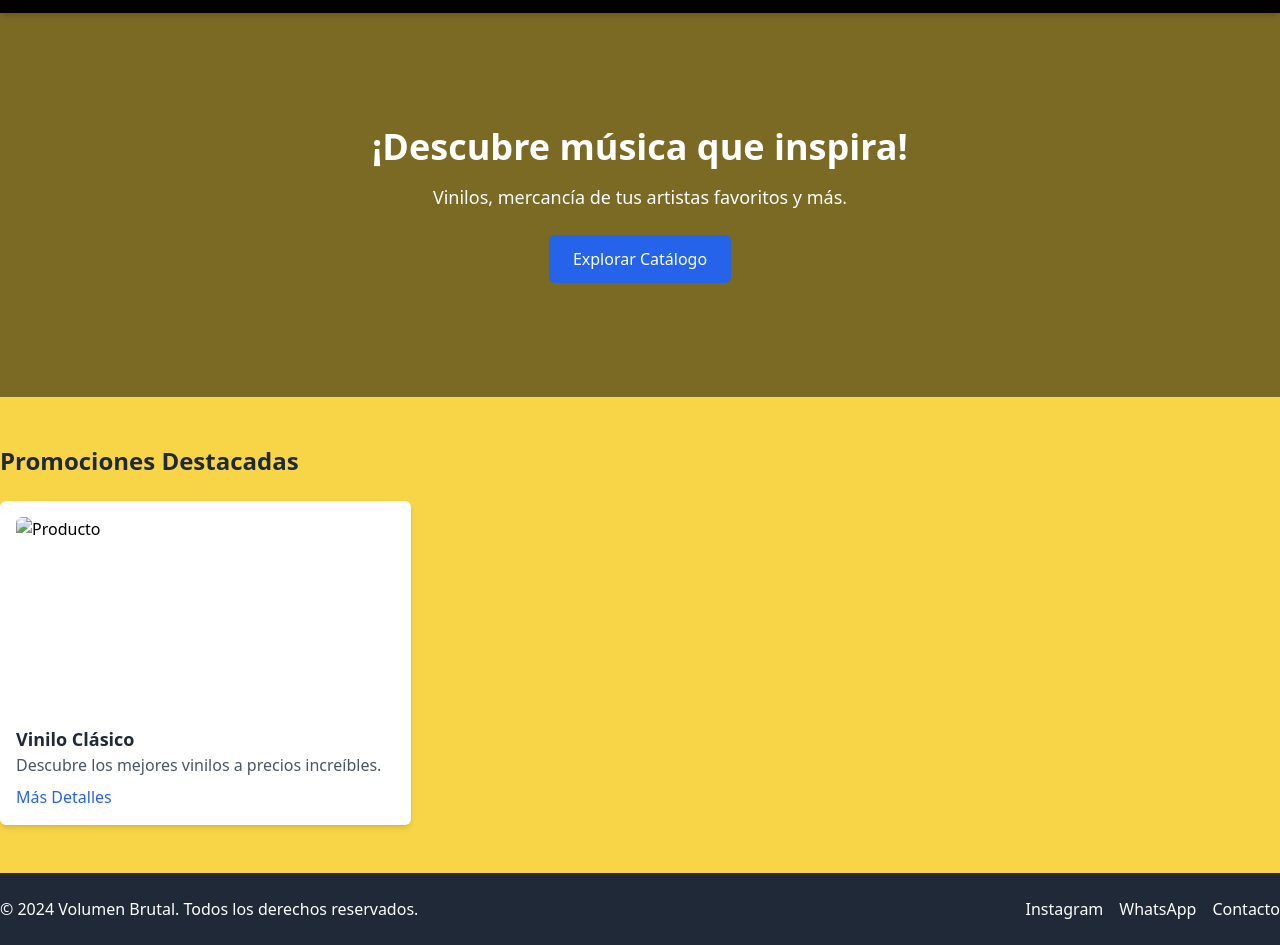
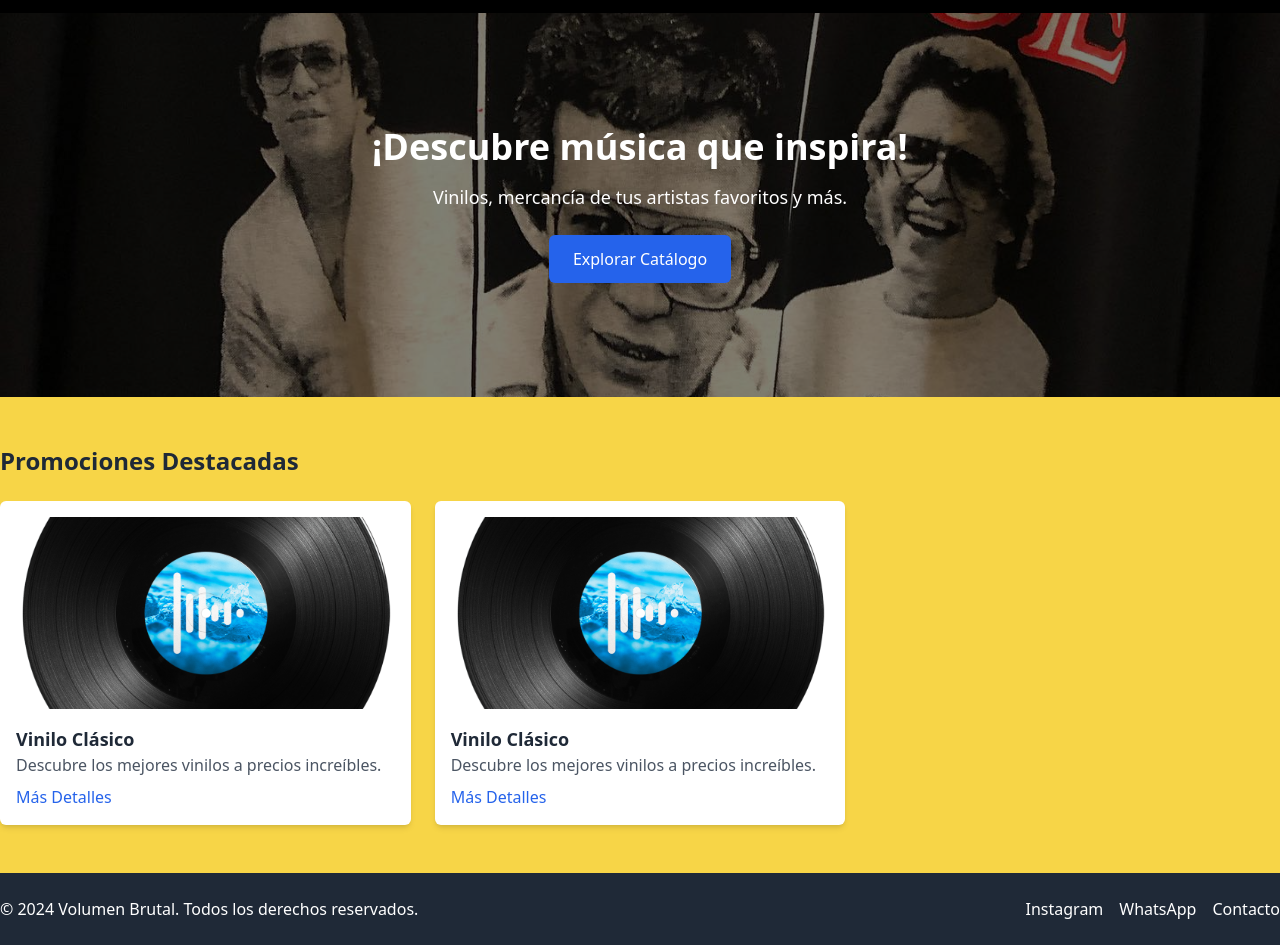
Before and after one commit to Tokito04/Semestral-ISA, a website: page index.html in a window 1280 px wide. Shown: the part 102-1047 px from the top of the page. Drawn offline with Linux system fonts and the light colour scheme.

Commit message:
Imagenes
Añado algunas imágenes de ejemplo

```diff
--- a/index.html
+++ b/index.html
@@ -35,7 +35,7 @@
         </header>
 
         <!-- Hero Section -->
-        <section class="bg-cover bg-center h-96" style="background-image: url('ruta-a-tu-imagen.jpg');">
+        <section class="bg-cover bg-center h-96" style="background-image: url('img/hero_image.jpg');">
           <div class="flex flex-col justify-center items-center h-full bg-black bg-opacity-50">
             <h2 class="text-white text-4xl font-bold mb-4">¡Descubre música que inspira!</h2>
             <p class="text-white text-lg mb-6">Vinilos, mercancía de tus artistas favoritos y más.</p>
@@ -49,13 +49,21 @@
           <div class="grid grid-cols-1 sm:grid-cols-2 lg:grid-cols-3 gap-6">
             <!-- Tarjeta de Producto -->
             <div class="bg-white shadow-md rounded-md p-4">
-              <img src="producto1.jpg" alt="Producto" class="w-full h-48 object-cover rounded-t-md">
+              <img src="img/vinilo.png" alt="Producto" class="w-full h-48 object-cover rounded-t-md">
               <div class="mt-4">
                 <h4 class="text-lg font-bold text-gray-800">Vinilo Clásico</h4>
                 <p class="text-gray-600">Descubre los mejores vinilos a precios increíbles.</p>
                 <a href="#" class="mt-2 inline-block text-blue-600 hover:underline">Más Detalles</a>
               </div>
             </div>
+              <div class="bg-white shadow-md rounded-md p-4">
+                  <img src="img/vinilo.png" alt="Producto" class="w-full h-48 object-cover rounded-t-md">
+                  <div class="mt-4">
+                      <h4 class="text-lg font-bold text-gray-800">Vinilo Clásico</h4>
+                      <p class="text-gray-600">Descubre los mejores vinilos a precios increíbles.</p>
+                      <a href="#" class="mt-2 inline-block text-blue-600 hover:underline">Más Detalles</a>
+                  </div>
+              </div>
             <!-- Repite más tarjetas según sea necesario -->
           </div>
         </section>
```
Also changed, not shown: img/hero_image.jpg (added), img/vinilo.png (added).
